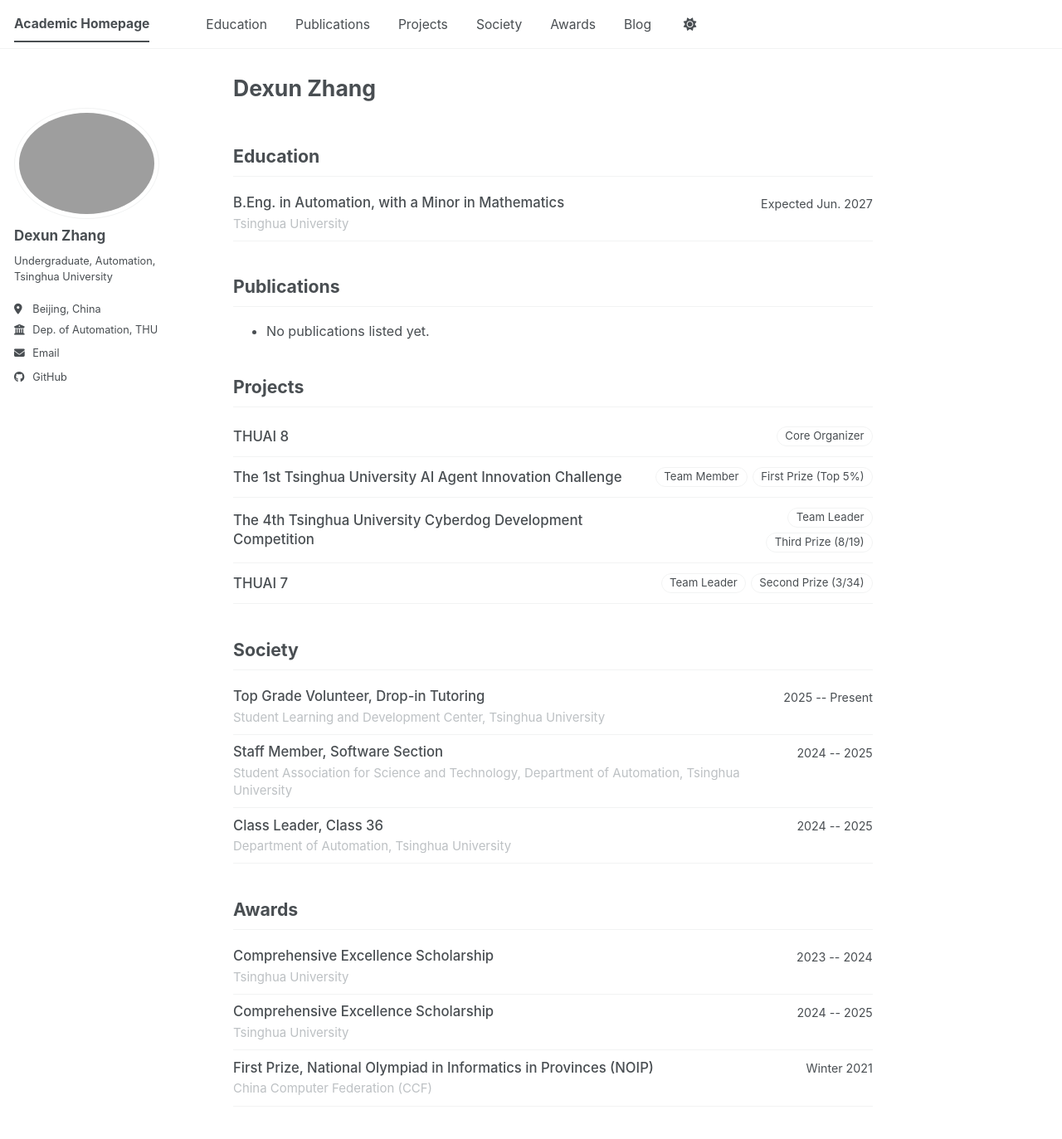
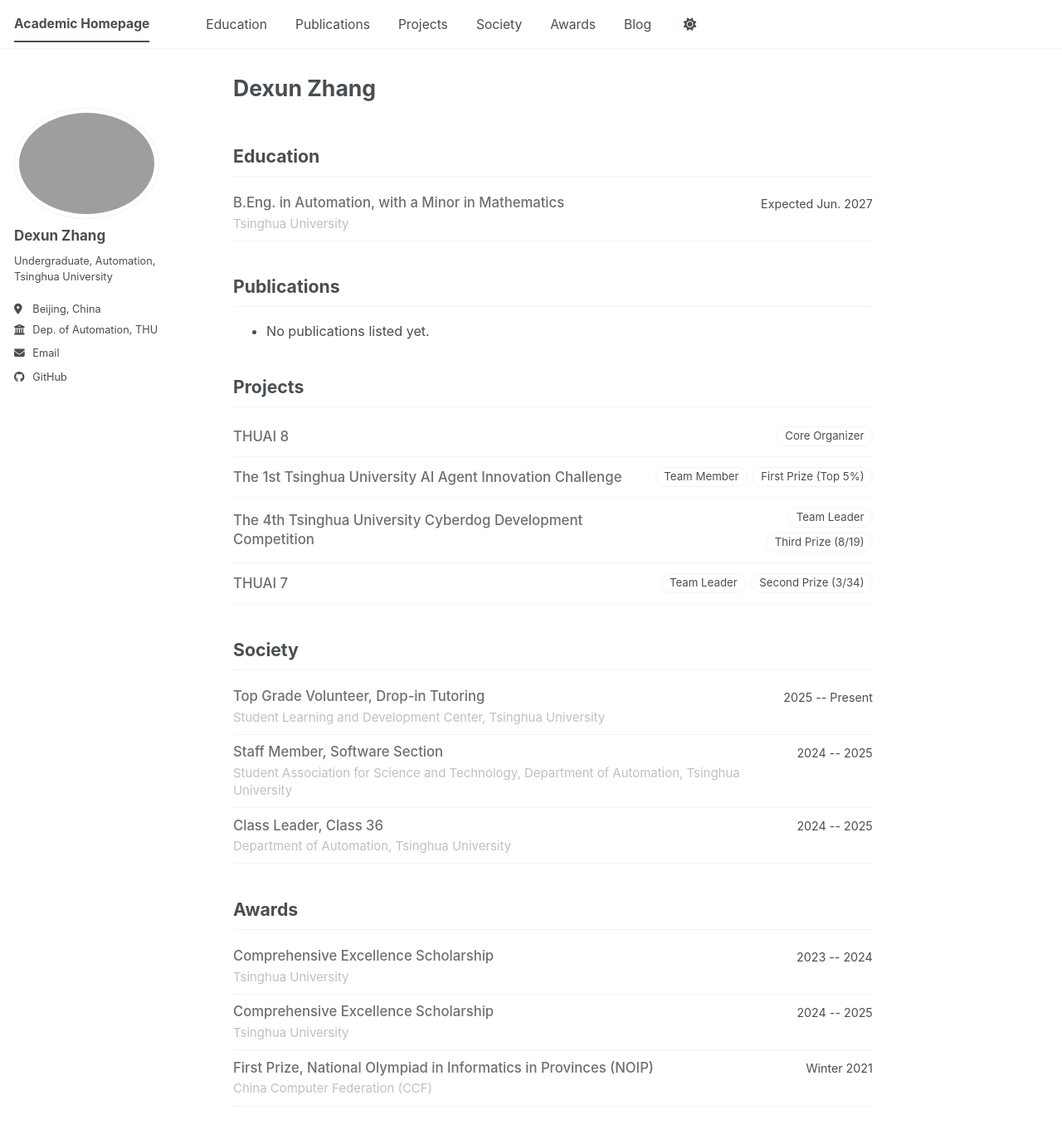
Before and after one commit to PsephurusGladius/academicpages, a Jekyll site: the page built from _pages/about.md, in a window 1280 px wide and 1400 px high. Shown: the top 1373 px of the window at 83% size. Built offline with Jekyll 4.4.1, drawn with Linux system fonts in a browser that asks for light colours; our own code applies the rules of GitHub Pages for plain Markdown files; a script bundle is joined from its source files by our own code; library files that are not in the unit come from our copies.

Commit message:
Set entry titles to mid-tone color

```diff
--- a/_sass/layout/_page.scss
+++ b/_sass/layout/_page.scss
@@ -123,7 +123,7 @@
   .cv-entry__title {
     font-size: 0.98em;
     font-weight: 550;
-    color: var(--global-text-color);
+    color: color-mix(in srgb, var(--global-text-color) 70%, var(--global-text-color-light));
     line-height: 1.4;
   }
 
@@ -166,7 +166,7 @@
   .cv-expand__title {
     font-size: 0.99em;
     font-weight: 550;
-    color: var(--global-text-color);
+    color: color-mix(in srgb, var(--global-text-color) 70%, var(--global-text-color-light));
     line-height: 1.35;
   }
 
```
